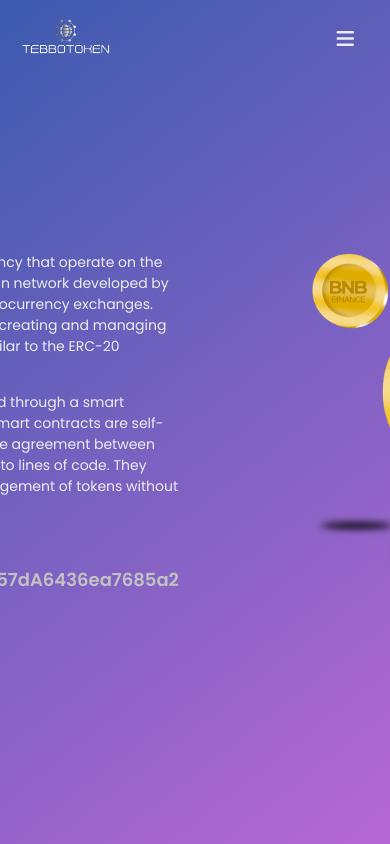
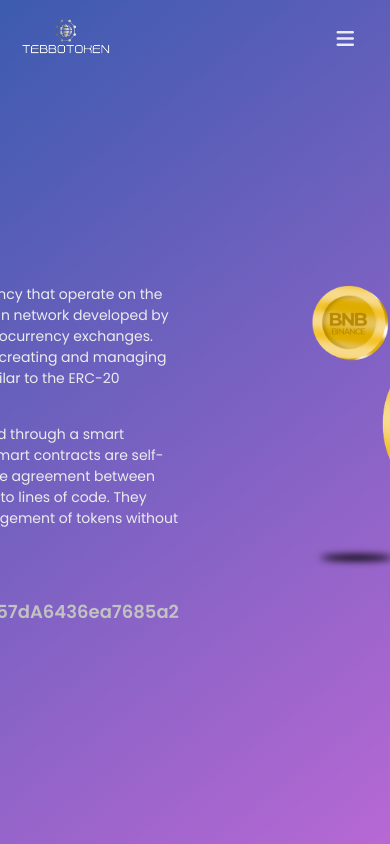
Before and after one commit to leetebbs/TebboToken-Vite, a React (Vite) app: page /about in a window 390 px wide. Shown: the top 844 px of the page. Built offline with nearby package versions, Linux system fonts and the light colour scheme; no server answers.

Commit message:
addingresponsivness

```diff
--- a/src/styles/about.css
+++ b/src/styles/about.css
@@ -12,7 +12,8 @@
   align-items: center;
   justify-content: center;
   gap: 100px;
-  margin-top: 50px;
+  margin-top: -100px;
+  height: 100vh;
 }
 
 .binance {
--- a/src/styles/contact.css
+++ b/src/styles/contact.css
@@ -4,6 +4,8 @@
   justify-content: center;
   flex-direction: column;
   gap: 10px;
+  height: 100vh;
+  margin-top: -100px;
 }
 
 form {
```
